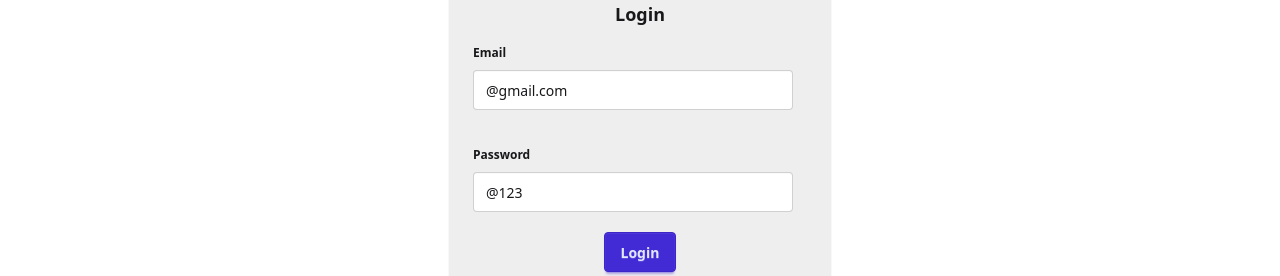
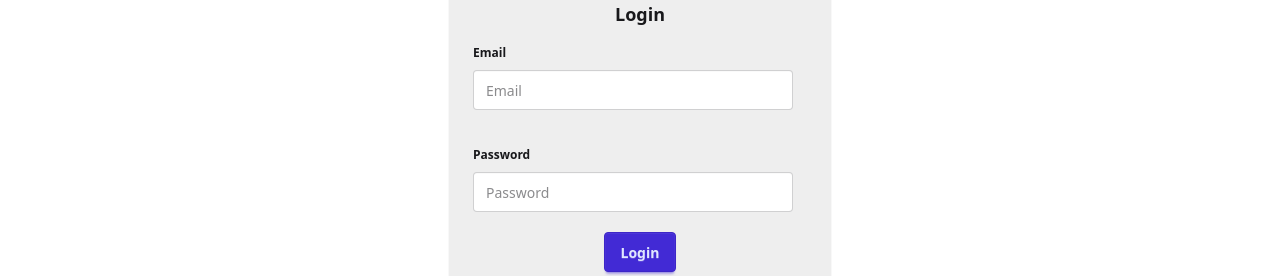
Before and after one commit to Kishlaya1999/DevTinder-Web, a React (Vite) app: page /login in a window 1280 px wide. Shown: the part 233-509 px from the top of the page. Built offline with nearby package versions, Linux system fonts and the light colour scheme; no server answers.

Commit message:
Update Login.jsx

```diff
--- a/src/components/Login.jsx
+++ b/src/components/Login.jsx
@@ -6,8 +6,8 @@ import { Link, useNavigate } from 'react-router-dom';
 import { BASE_URL } from '../utils/constants';
 
 const Login = () => {
-  const [email, setEmail] = useState("@gmail.com");
-  const [password, setPassword] = useState("@123");
+  const [email, setEmail] = useState("");
+  const [password, setPassword] = useState("");
   const [error, setError] = useState("");
   const dispatch = useDispatch();
   const navigate = useNavigate();
```
